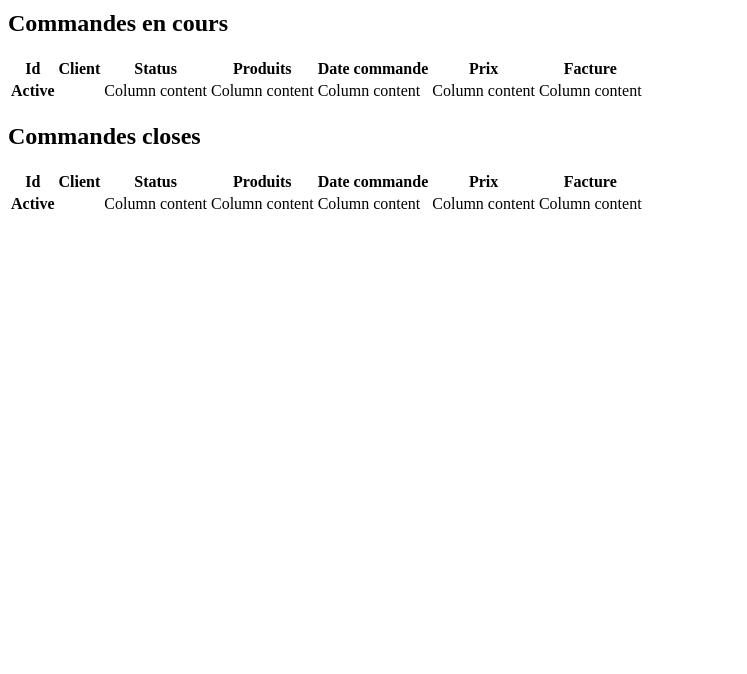
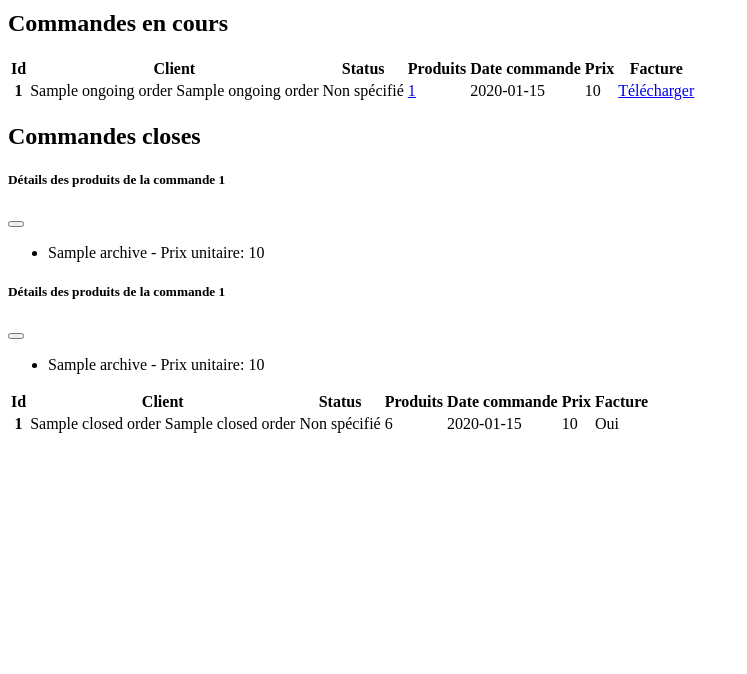
Before and after one commit to AlexandreSama/ChezMarie, a Symfony app: template templates/dashboard/admin.html.twig in a window 1280 px wide. Shown: the part 82-756 px from the top of the page, without its empty margins (0-747 px from the left). Run offline with Twig, Linux system fonts and the light colour scheme; the template is opened without the code that fills it: most values are stand-ins (such as "Sample title", 1, 10 or a date in 2020); some libraries are stand-ins or nearby versions.

Commit message:
finish stripe and add command done & preparing

```diff
--- a/config/services.yaml
+++ b/config/services.yaml
@@ -4,7 +4,7 @@
 # Put parameters here that don't need to change on each machine where the app is deployed
 # https://symfony.com/doc/current/best_practices.html#use-parameters-for-application-configuration
 parameters:
-
+    pdf_directory: '%kernel.project_dir%/public/invoices'
 services:
     # default configuration for services in *this* file
     _defaults:
--- a/src/Form/OrderType.php
+++ b/src/Form/OrderType.php
@@ -42,15 +42,11 @@
             ->add('basket', HiddenType::class)
             ->add('userid', HiddenType::class)
             ->add('stripeToken', HiddenType::class, [
-                'mapped' => false,
-                'attr' => [
-                    'id' => 'stripe-token-id',
-                ],
+                'mapped' => false
             ])
             ->add('submit', SubmitType::class, [
                 'label' => 'Valider la commande',
                 'attr' => [
-                    'onclick'=> 'createToken()',
                     'class' => 'btn btn-success'
                 ]
             ])
--- a/templates/dashboard/admin.html.twig
+++ b/templates/dashboard/admin.html.twig
@@ -5,6 +5,7 @@
 {% block body %}
 <div class="row h-100 w-100">
     <div class="col-12 d-flex justify-content-evenly">
+        <!-- Commandes en cours -->
         <div class="col-5 d-flex align-items-center flex-column">
             <h2>Commandes en cours</h2>
             <table class="table table-hover">
@@ -20,18 +21,39 @@
                     </tr>
                 </thead>
                 <tbody>
-                    <tr class="table-active">
-                        <th scope="row">Active</th>
-                        <td></td>
-                        <td>Column content</td>
-                        <td>Column content</td>
-                        <td>Column content</td>
-                        <td>Column content</td>
-                        <td>Column content</td>
+                    {% for order in ongoingOrders %}
+                    <tr>
+                        <th scope="row">{{ order.id }}</th>
+                        <td>{{ order.customerName }} {{ order.customerFirstName }}</td>
+                        <td>
+                            {% if order.isIsPreparing %}
+                            En préparation
+                            {% elseif order.isIsPending %}
+                            En attente
+                            {% else %}
+                            Non spécifié
+                            {% endif %}
+                        </td>
+                        <td>
+                            <a href="#" data-bs-toggle="modal" data-bs-target="#productsModal{{ order.id }}">
+                                {{ order.archives|length }}
+                            </a>
+                        </td>
+                        <td>{{ order.dateOrder|date('Y-m-d') }}</td>
+                        <td>{{ order.fullPrice }}</td>
+                        <td>
+                            {% if order.invoice %}
+                            <a href="{{ path('path_to_invoice', {'id': order.id}) }}">Télécharger</a>
+                            {% else %}
+                            Pas de facture
+                            {% endif %}
+                        </td>
                     </tr>
+                    {% endfor %}
                 </tbody>
             </table>
         </div>
+        <!-- Commandes closes -->
         <div class="col-5 d-flex align-items-center flex-column">
             <h2>Commandes closes</h2>
             <table class="table table-hover">
@@ -47,16 +69,65 @@
                     </tr>
                 </thead>
                 <tbody>
-                    <tr class="table-active">
-                        <th scope="row">Active</th>
-                        <td></td>
-                        <td>Column content</td>
-                        <td>Column content</td>
-                        <td>Column content</td>
-                        <td>Column content</td>
-                        <td>Column content</td>
+                    {% for order in closedOrders %}
+                    <tr>
+                        <th scope="row">{{ order.id }}</th>
+                        <td>{{ order.customerName }} {{ order.customerFirstName }}</td>
+                        <td>
+                            {% if order.isIsServed %}
+                            Servi
+                            {% elseif order.isIsNotServer %}
+                            Non-récupéré
+                            {% else %}
+                            Non spécifié
+                            {% endif %}
+                        </td>
+                        <td>{{ order.basket.getBasketProducts|length }}</td>
+                        <td>{{ order.dateOrder|date('Y-m-d') }}</td>
+                        <td>{{ order.fullPrice }}</td>
+                        <td>{{ order.invoice ? 'Oui' : 'Non' }}</td>
                     </tr>
+                    {% endfor %}
                 </tbody>
+
+                {% for order in ongoingOrders %}
+                <div class="modal fade" id="productsModal{{ order.id }}" tabindex="-1" aria-labelledby="productsModalLabel" aria-hidden="true">
+                    <div class="modal-dialog">
+                        <div class="modal-content">
+                            <div class="modal-header">
+                                <h5 class="modal-title" id="productsModalLabel">Détails des produits de la commande {{ order.id }}</h5>
+                                <button type="button" class="btn-close" data-bs-dismiss="modal" aria-label="Close"></button>
+                            </div>
+                            <div class="modal-body">
+                                <ul>
+                                    {% for reference in order.archives %}
+                                    <li>{{ reference.productName }} - Prix unitaire: {{ reference.fullPrice }}</li>
+                                    {% endfor %}
+                                </ul>
+                            </div>
+                        </div>
+                    </div>
+                </div>
+                {% endfor %}
+                {% for order in closedOrders %}
+                <div class="modal fade" id="productsModal{{ order.id }}" tabindex="-1" aria-labelledby="productsModalLabel" aria-hidden="true">
+                    <div class="modal-dialog">
+                        <div class="modal-content">
+                            <div class="modal-header">
+                                <h5 class="modal-title" id="productsModalLabel">Détails des produits de la commande {{ order.id }}</h5>
+                                <button type="button" class="btn-close" data-bs-dismiss="modal" aria-label="Close"></button>
+                            </div>
+                            <div class="modal-body">
+                                <ul>
+                                    {% for reference in order.archives %}
+                                    <li>{{ reference.productName }} - Prix unitaire: {{ reference.fullPrice }}</li>
+                                    {% endfor %}
+                                </ul>
+                            </div>
+                        </div>
+                    </div>
+                </div>
+                {% endfor %}
             </table>
         </div>
     </div>
--- a/templates/shared/sidebar2.html.twig
+++ b/templates/shared/sidebar2.html.twig
@@ -17,7 +17,7 @@
             </a>
         </li>
         <li>
-            <a href="#" class="nav-link text-white">
+            <a href="{{path('app_dashboard_admin')}}" class="nav-link text-white">
                 <svg class="bi me-2" width="16" height="16">
                     <use xlink:href="#grid"></use>
                 </svg>
```
Also changed, not shown: src/Controller/DashboardController.php (+22 -1 lines), src/Controller/OrderController.php (+73 -33 lines), src/Repository/OrderRepository.php (+32 -23 lines), templates/invoice.html.twig (added, +40 -0 lines), templates/order/index.html.twig (+10 -2 lines), 2 other files.
